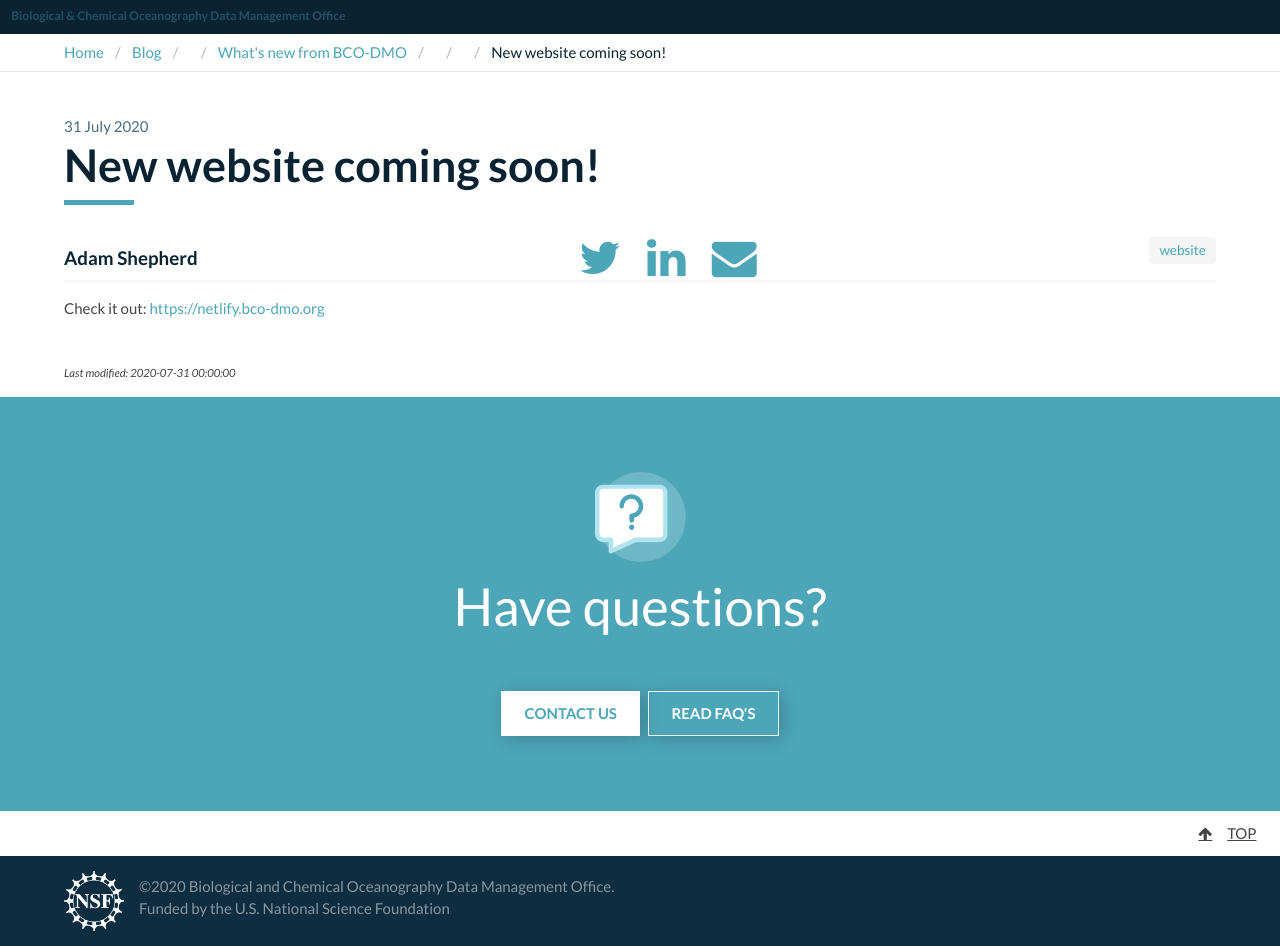
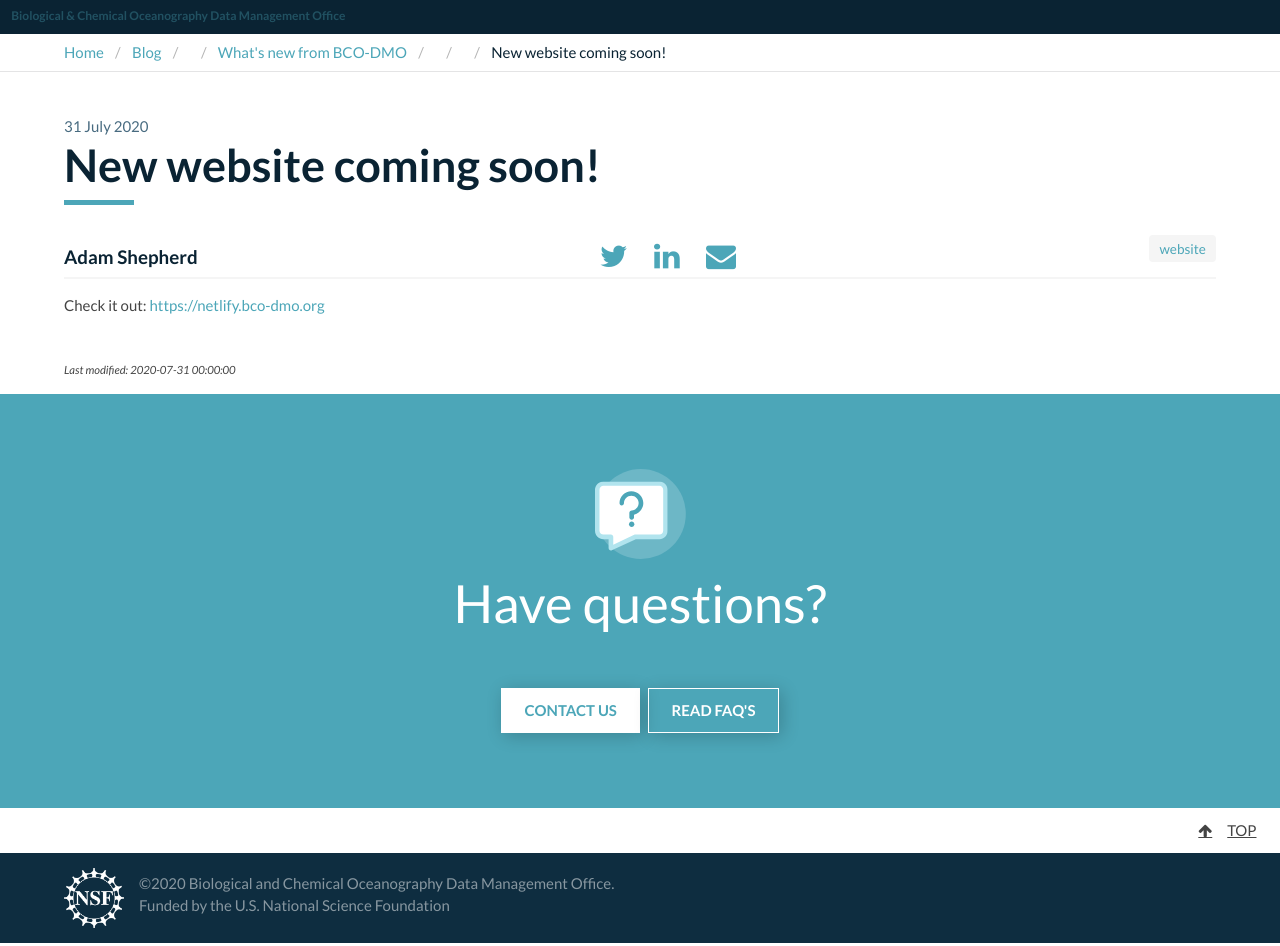
Before and after one commit to BCODMO/blog.bco-dmo.org, a Jekyll site: the page built from _posts/2020-07-31-new-website-coming-soon.md, in a window 1280 px wide. Built offline with Jekyll 4.4.1, drawn with Linux system fonts in a browser that asks for light colours.

Commit message:
Update post.html

```diff
--- a/_layouts/post.html
+++ b/_layouts/post.html
@@ -23,9 +23,9 @@ layout: default
   </div>
   <div class="is-centered">
     <nav class="level is-mobile">
-      <p class="level-item has-text-centered margin-left-1 margin-right-1"><a href="{{ twitter_share }}" target="_blank"><i class="fa fa-twitter social-size-medium"></i></a></p>
-      <p class="level-item has-text-centered margin-left-1 margin-right-1"><a href="{{ linkedin_share }}" target="_blank"><i class="fa fa-linkedin social-size-medium"></i></a></p>
-      <p class="level-item has-text-centered margin-left-1 margin-right-1"><a href="{{ email_share }}"><i class="fa fa-envelope fa-3 social-size-medium" aria-hidden="true"></i></a></p>
+      <p class="level-item has-text-centered margin-left-1 margin-right-1"><a href="{{ twitter_share }}" target="_blank"><i class="fa fa-twitter social-size-small"></i></a></p>
+      <p class="level-item has-text-centered margin-left-1 margin-right-1"><a href="{{ linkedin_share }}" target="_blank"><i class="fa fa-linkedin social-size-small"></i></a></p>
+      <p class="level-item has-text-centered margin-left-1 margin-right-1"><a href="{{ email_share }}"><i class="fa fa-envelope fa-3 social-size-small" aria-hidden="true"></i></a></p>
     </nav>
   </div>
   <div class="level-right">
```
